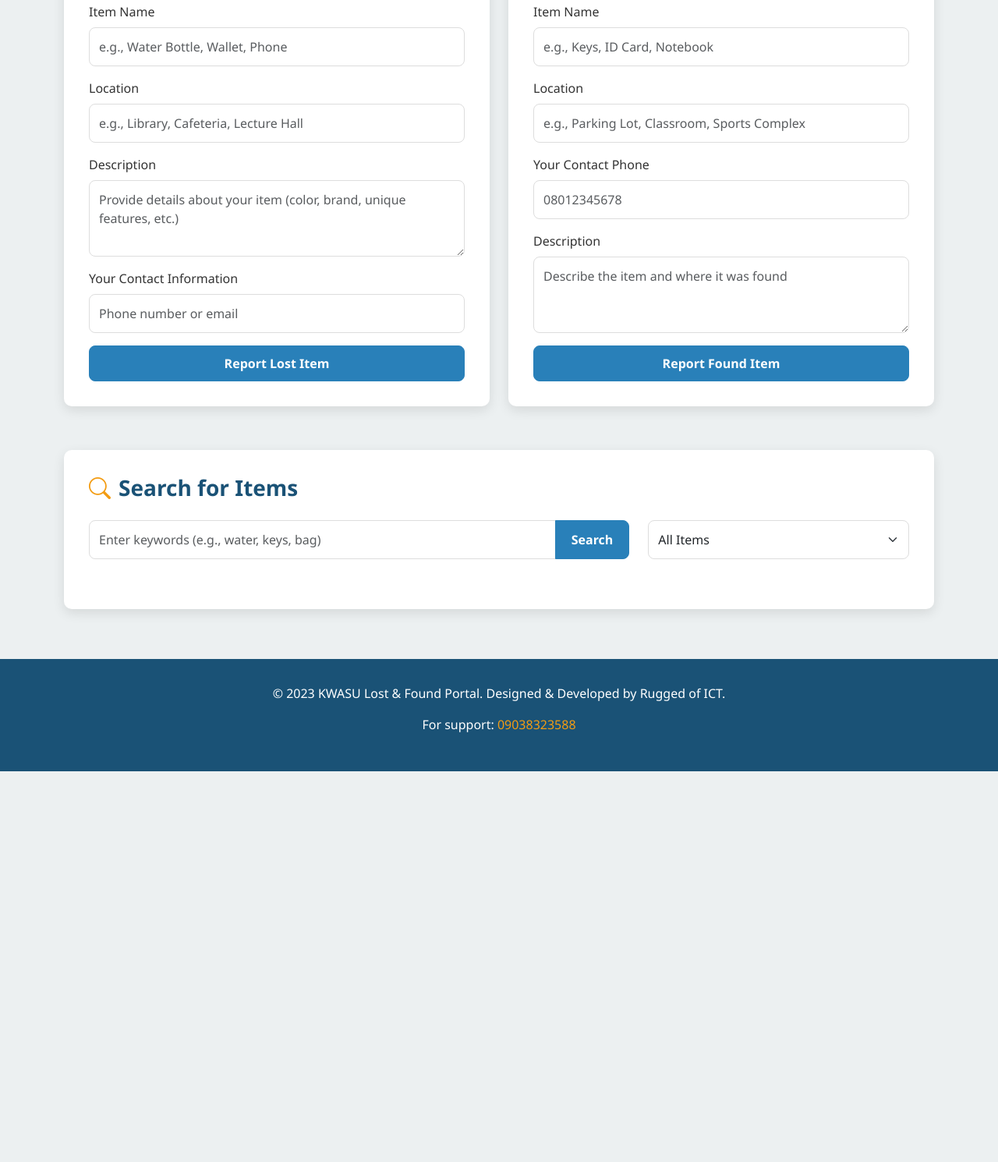
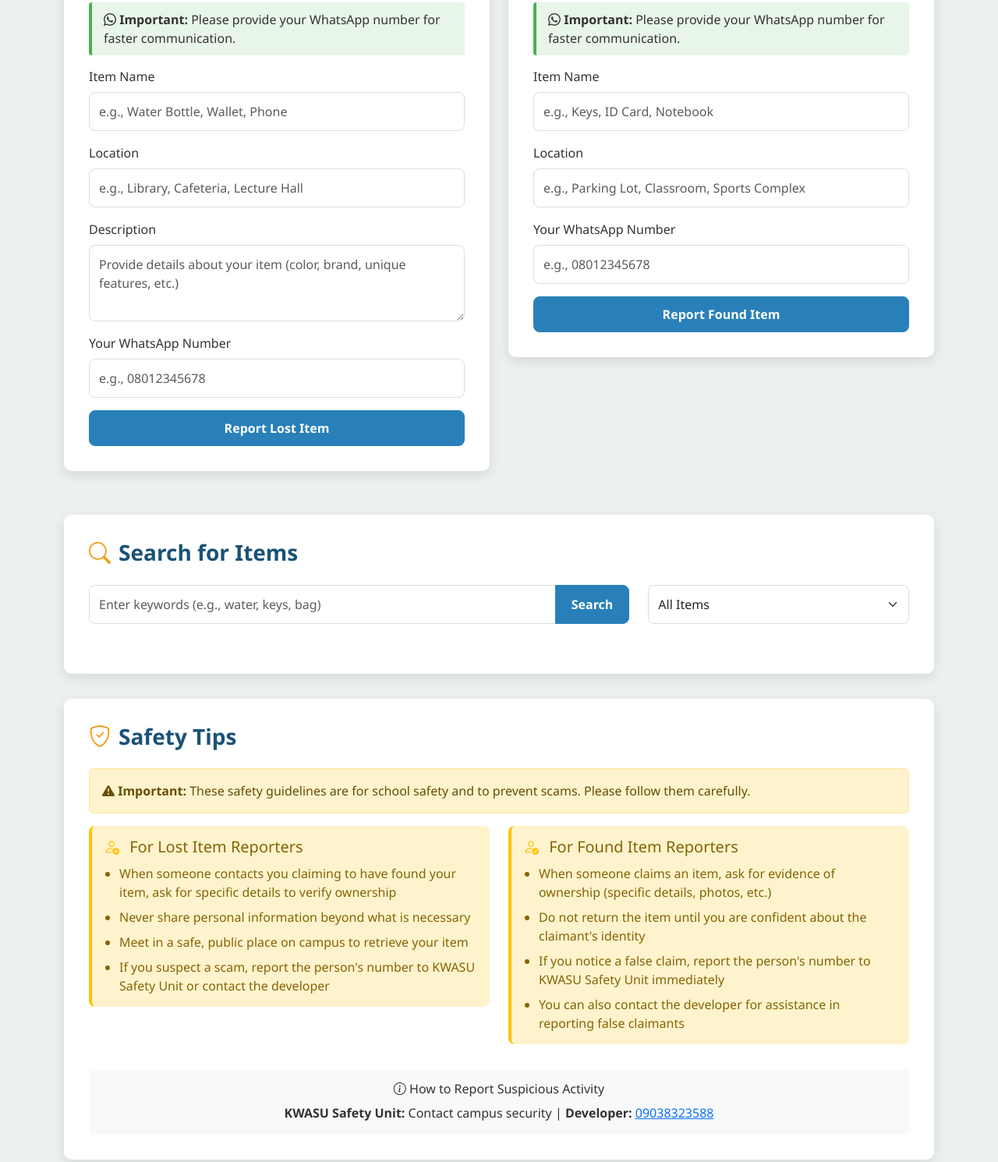
Before and after one commit to zhuluh247/Kwasu-LF-site, a plain HTML site: page frontend/index.html in a window 1280 px wide. Shown: the part 436-1926 px from the top of the page at 78% size. Before the commit the page ends 1425 px from the top, so only its background shows below. Drawn offline with nearby package versions, Linux system fonts and the light colour scheme.

Commit message:
Page edit

```diff
--- a/frontend/index.html
+++ b/frontend/index.html
@@ -182,6 +182,46 @@
         .platform-icons a:hover {
             transform: scale(1.2);
         }
+
+        .whatsapp-note {
+            background-color: #e8f5e9;
+            border-left: 4px solid #4caf50;
+            padding: 10px 15px;
+            margin-bottom: 15px;
+            border-radius: 4px;
+        }
+
+        .safety-tips {
+            background-color: #fff3cd;
+            border-left: 4px solid #ffc107;
+            padding: 15px;
+            border-radius: 8px;
+            margin-bottom: 1rem;
+        }
+
+        .safety-tips h5 {
+            color: #856404;
+            margin-bottom: 10px;
+        }
+
+        .safety-tips ul {
+            margin-bottom: 0;
+            padding-left: 20px;
+        }
+
+        .safety-tips li {
+            margin-bottom: 8px;
+            color: #856404;
+        }
+
+        .safety-tips li:last-child {
+            margin-bottom: 0;
+        }
+
+        .safety-tips i {
+            color: #ffc107;
+            margin-right: 8px;
+        }
     </style>
 </head>
 <body>
@@ -191,9 +231,8 @@
             <h1>KWASU Lost & Found Portal</h1>
             <p>Report lost items, found items, or search for your belongings across all platforms</p>
             <div class="platform-icons">
-                <a href="#" title="Telegram Bot"><i class="bi bi-telegram"></i></a>
-                <a href="#" title="WhatsApp Bot"><i class="bi bi-whatsapp"></i></a>
-                <a href="#" title="Website Portal"><i class="bi bi-globe"></i></a>
+                <a href="https://t.me/KwasuLostFound_Bot" target="_blank" title="Telegram Bot"><i class="bi bi-telegram"></i></a>
+                <a href="https://wa.link/9765zr" target="_blank" title="WhatsApp Bot"><i class="bi bi-whatsapp"></i></a>
             </div>
         </div>
     </section>
@@ -206,6 +245,9 @@
                     <h3 class="section-title">
                         <i class="bi bi-search"></i> Report Lost Item
                     </h3>
+                    <div class="whatsapp-note">
+                        <i class="bi bi-whatsapp"></i> <strong>Important:</strong> Please provide your WhatsApp number for faster communication.
+                    </div>
                     <form id="lost-item-form">
                         <div class="mb-3">
                             <label for="lost-item" class="form-label">Item Name</label>
@@ -220,8 +262,8 @@
                             <textarea class="form-control" id="lost-description" rows="3" placeholder="Provide details about your item (color, brand, unique features, etc.)" required></textarea>
                         </div>
                         <div class="mb-3">
-                            <label for="lost-contact" class="form-label">Your Contact Information</label>
-                            <input type="text" class="form-control" id="lost-contact" placeholder="Phone number or email" required>
+                            <label for="lost-contact" class="form-label">Your WhatsApp Number</label>
+                            <input type="tel" class="form-control" id="lost-contact" placeholder="e.g., 08012345678" required>
                         </div>
                         <button type="submit" class="btn btn-primary w-100">Report Lost Item</button>
                     </form>
@@ -234,6 +276,9 @@
                     <h3 class="section-title">
                         <i class="bi bi-gift"></i> Report Found Item
                     </h3>
+                    <div class="whatsapp-note">
+                        <i class="bi bi-whatsapp"></i> <strong>Important:</strong> Please provide your WhatsApp number for faster communication.
+                    </div>
                     <form id="found-item-form">
                         <div class="mb-3">
                             <label for="found-item" class="form-label">Item Name</label>
@@ -244,12 +289,8 @@
                             <input type="text" class="form-control" id="found-location" placeholder="e.g., Parking Lot, Classroom, Sports Complex" required>
                         </div>
                         <div class="mb-3">
-                            <label for="found-contact" class="form-label">Your Contact Phone</label>
-                            <input type="tel" class="form-control" id="found-contact" placeholder="08012345678" required>
-                        </div>
-                        <div class="mb-3">
-                            <label for="found-description" class="form-label">Description</label>
-                            <textarea class="form-control" id="found-description" rows="3" placeholder="Describe the item and where it was found"></textarea>
+                            <label for="found-contact" class="form-label">Your WhatsApp Number</label>
+                            <input type="tel" class="form-control" id="found-contact" placeholder="e.g., 08012345678" required>
                         </div>
                         <button type="submit" class="btn btn-primary w-100">Report Found Item</button>
                     </form>
@@ -286,6 +327,50 @@
             </div>
 
             <div class="search-results" id="search-results"></div>
+        </div>
+
+        <!-- Safety Tips Section -->
+        <div class="section-card">
+            <h3 class="section-title">
+                <i class="bi bi-shield-check"></i> Safety Tips
+            </h3>
+            <div class="alert alert-warning">
+                <i class="bi bi-exclamation-triangle-fill"></i> <strong>Important:</strong> These safety guidelines are for school safety and to prevent scams. Please follow them carefully.
+            </div>
+
+            <div class="row">
+                <div class="col-md-6">
+                    <div class="safety-tips">
+                        <h5><i class="bi bi-person-x"></i> For Lost Item Reporters</h5>
+                        <ul>
+                            <li>When someone contacts you claiming to have found your item, ask for specific details to verify ownership</li>
+                            <li>Never share personal information beyond what is necessary</li>
+                            <li>Meet in a safe, public place on campus to retrieve your item</li>
+                            <li>If you suspect a scam, report the person's number to KWASU Safety Unit or contact the developer</li>
+                        </ul>
+                    </div>
+                </div>
+
+                <div class="col-md-6">
+                    <div class="safety-tips">
+                        <h5><i class="bi bi-person-check"></i> For Found Item Reporters</h5>
+                        <ul>
+                            <li>When someone claims an item, ask for evidence of ownership (specific details, photos, etc.)</li>
+                            <li>Do not return the item until you are confident about the claimant's identity</li>
+                            <li>If you notice a false claim, report the person's number to KWASU Safety Unit immediately</li>
+                            <li>You can also contact the developer for assistance in reporting false claimants</li>
+                        </ul>
+                    </div>
+                </div>
+            </div>
+
+            <div class="mt-3 p-3 bg-light rounded">
+                <h6 class="text-center"><i class="bi bi-info-circle"></i> How to Report Suspicious Activity</h6>
+                <p class="mb-0 text-center">
+                    <strong>KWASU Safety Unit:</strong> Contact campus security |
+                    <strong>Developer:</strong> <a href="tel:09038323588">09038323588</a>
+                </p>
+            </div>
         </div>
     </div>
 
@@ -383,7 +468,7 @@
                     let matchMessage = `We found ${matchingItems.length} matching item(s) that were reported found:\n\n`;
                     matchingItems.forEach((item, index) => {
                         matchMessage += `${index + 1}. ${item.item} at ${item.location}\n`;
-                        matchMessage += `Contact: ${item.contact_phone}\n\n`;
+                        matchMessage += `WhatsApp: ${item.contact_phone}\n\n`;
                     });
                     showToast(matchMessage, 'success');
                 }
@@ -400,7 +485,6 @@
             const item = document.getElementById('found-item').value;
             const location = document.getElementById('found-location').value;
             const contact = document.getElementById('found-contact').value;
-            const description = document.getElementById('found-description').value;
 
             try {
                 const newReportRef = database.ref('reports').push();
@@ -409,7 +493,6 @@
                     item,
                     location,
                     contact_phone: contact,
-                    description,
                     reporter: 'website',
                     timestamp: new Date().toISOString()
                 });
@@ -486,19 +569,19 @@
                                         <div class="meta">
                                             <i class="bi bi-clock"></i> ${date}
                                         </div>
-                                        <p class="mt-2">${report.description || 'No description provided'}</p>
+                                        ${report.description ? `<p class="mt-2">${report.description}</p>` : ''}
                                     </div>
                                     <span class="badge ${badgeClass}">${badgeText}</span>
                                 </div>
                                 ${report.type === 'found' ?
                                     `<div class="mt-3">
-                                        <i class="bi bi-telephone"></i>
-                                        <a href="tel:${report.contact_phone}" class="fw-bold">${report.contact_phone}</a>
+                                        <i class="bi bi-whatsapp"></i>
+                                        <a href="https://wa.me/${report.contact_phone.replace(/^0/, '234')}" target="_blank" class="fw-bold">Contact via WhatsApp: ${report.contact_phone}</a>
                                     </div>` :
                                     report.contact_info ?
                                     `<div class="mt-3">
-                                        <i class="bi bi-person"></i>
-                                        Contact: ${report.contact_info}
+                                        <i class="bi bi-whatsapp"></i>
+                                        <a href="https://wa.me/${report.contact_info.replace(/^0/, '234')}" target="_blank" class="fw-bold">Contact via WhatsApp: ${report.contact_info}</a>
                                     </div>` : ''
                                 }
                             </div>
```
